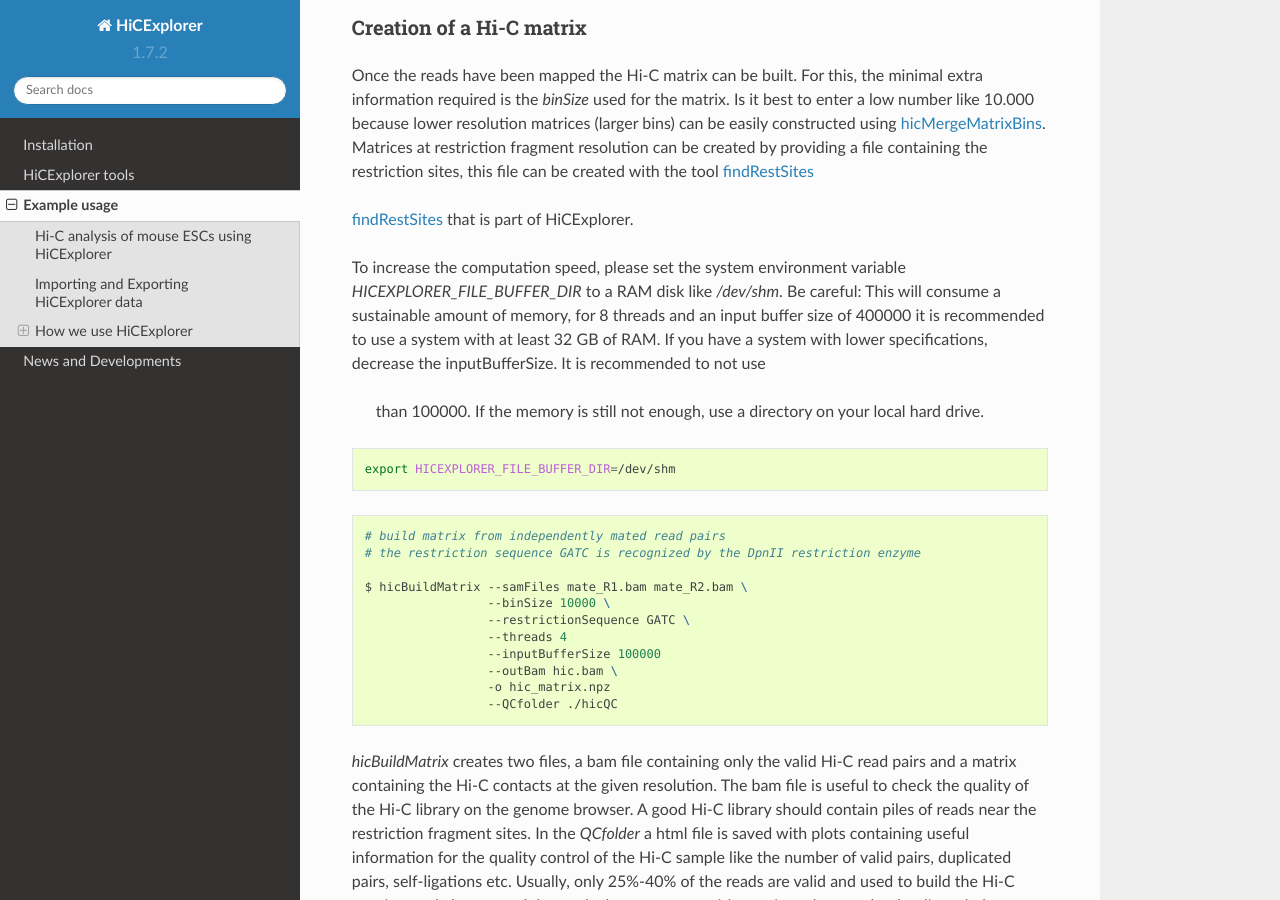
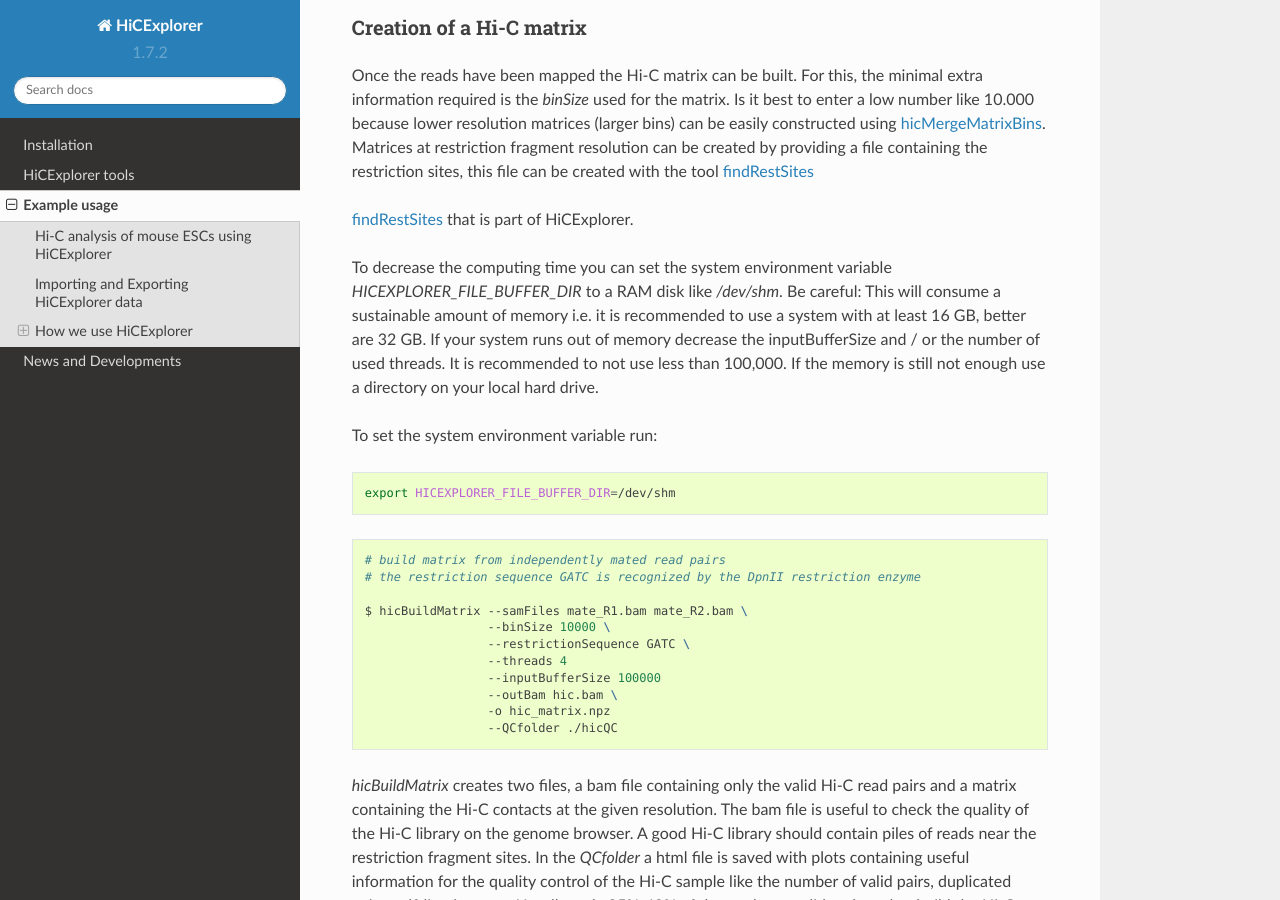
Before and after one commit to deeptools/HiCExplorer, a Sphinx documentation site: the page built from docs/content/example_usage.rst, in a window 1280 px wide and 900 px high, scrolled down 1379 px. Built offline with Sphinx 7.4.7 and the Read the Docs theme 2.0.0, drawn with Linux system fonts in a browser that asks for light colours.

Commit message:
Added system environment variable part and updated dependencies

```diff
--- a/docs/content/example_usage.rst
+++ b/docs/content/example_usage.rst
@@ -73,10 +73,12 @@ containing the restriction sites, this file can be created with the tool :ref:`f
 :ref:`findRestSite`
 that is part of HiCExplorer.
 
-To increase the computation speed, please set the system environment variable `HICEXPLORER_FILE_BUFFER_DIR` to a RAM disk like `/dev/shm`.
-Be careful: This will consume a sustainable amount of memory, for 8 threads and an input buffer size of 400000 it is recommended to use a
-system with at least 32 GB of RAM. If you have a system with lower specifications, decrease the inputBufferSize. It is recommended to not use
- than 100000. If the memory is still not enough, use a directory on your local hard drive.
+To decrease the computing time you can set the system environment variable `HICEXPLORER_FILE_BUFFER_DIR` to a RAM disk like `/dev/shm`.
+Be careful: This will consume a sustainable amount of memory i.e. it is recommended to use a system with at least 16 GB, better are 32 GB.
+If your system runs out of memory decrease the inputBufferSize and / or the number of used threads. It is recommended to not use less
+than 100,000. If the memory is still not enough use a directory on your local hard drive.
+
+To set the system environment variable run:
 
 .. code:: bash
 
```
Also changed, not shown: docs/content/installation.rst (+21 -7 lines).
